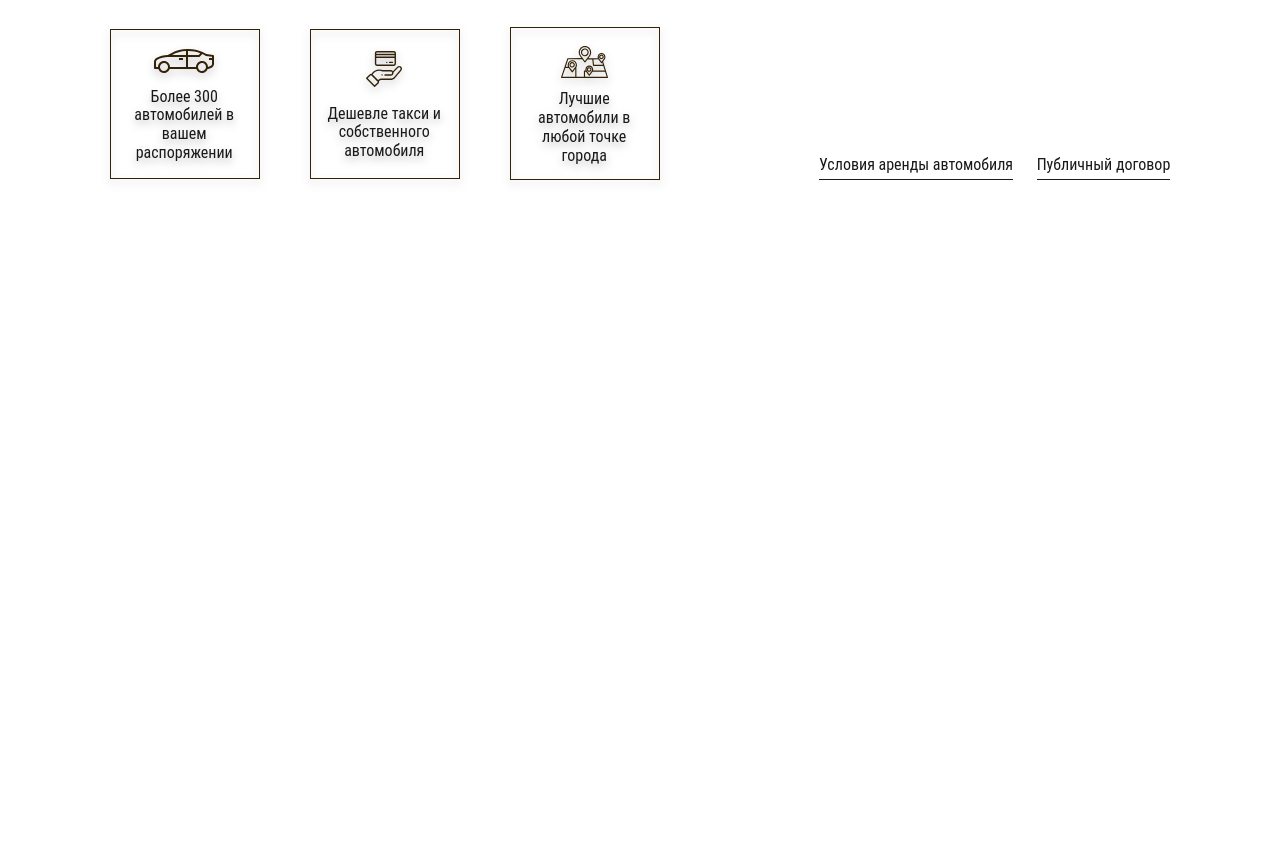
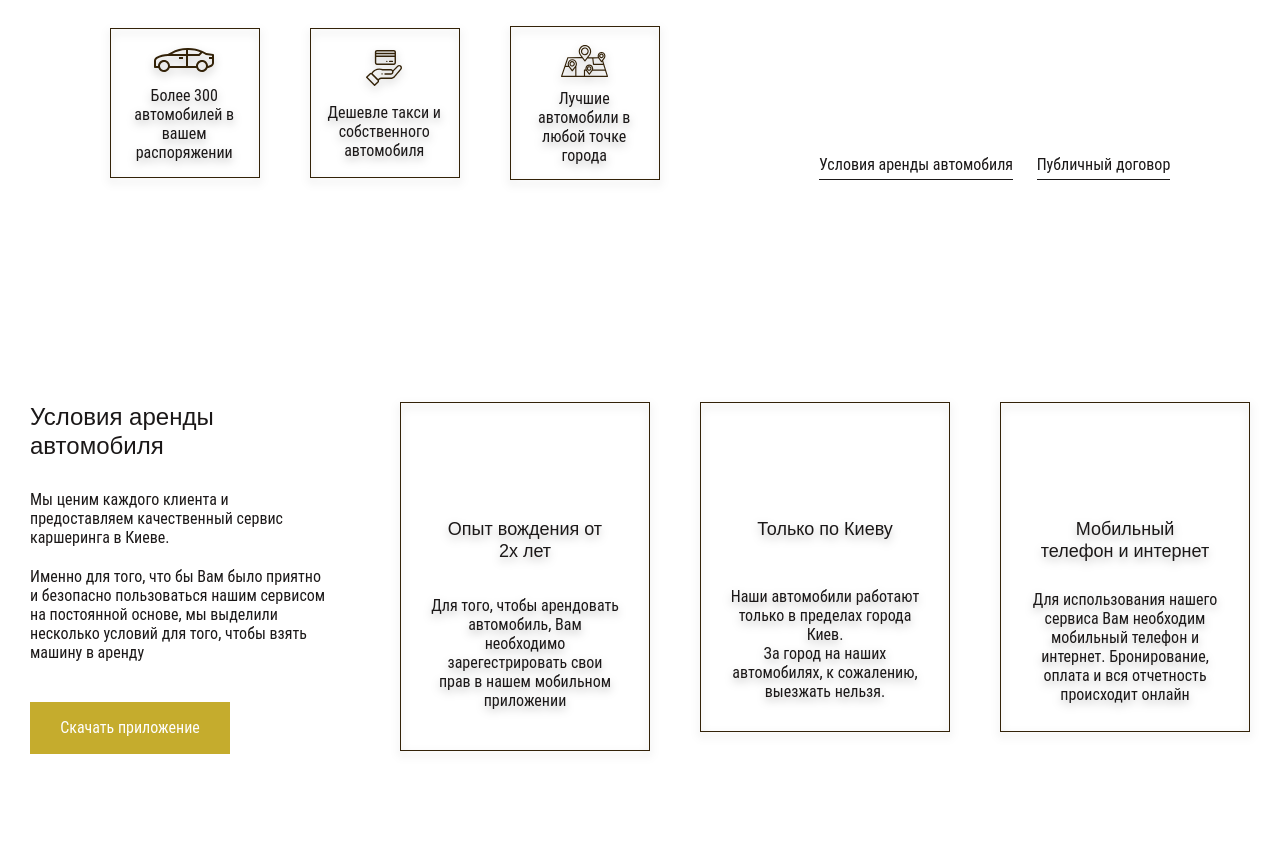
Before and after one commit to UncleScrooge2012/car-sharing, a website: page app/index.html in a window 1280 px wide. Shown: the part 633-1487 px from the top of the page. Before the commit the page ends 935 px from the top, so only its background shows below. Drawn offline with Linux system fonts and the light colour scheme; files whose address does not match are found by name.

Commit message:
feat: add section conditions

```diff
--- a/app/index.html
+++ b/app/index.html
@@ -156,6 +156,59 @@
         <!-- /.container -->
       </section>
       <!-- /.hero -->
+      <section class="conditions">
+        <div class="container">
+          <div class="conditions__inner">
+            <div class="conditions__info">
+              <h2 class="conditions__titel">
+                Условия аренды автомобиля
+              </h2>
+              <p class="conditions__text">
+                Мы ценим каждого клиента и предоставляем качественный сервис каршеринга в Киеве.
+              </p>
+              <p class="conditions__text">
+                Именно для того, что бы Вам было приятно и безопасно пользоваться нашим сервисом на
+                постоянной основе, мы выделили несколько условий для того, чтобы взять машину в аренду
+              </p>
+              <a class="conditions__btn btn btn-link" href="#" >Скачать приложение</a>
+            </div>
+            <!-- /.conditions__info -->
+
+            <ul class="conditions__list">
+              <li class="conditions__item item-condition">
+                <h3 class="item-condition__titel">
+                  Опыт вождения от 2х лет
+                </h3>
+                <p class="item-condition__text">
+                  Для того, чтобы арендовать автомобиль, Вам необходимо зарегестрировать
+                  свои прав в нашем мобильном приложении
+                </p>
+              </li>
+              <li class="conditions__item item-condition ">
+                <h3 class="item-condition__titel">
+                  Только по Киеву
+                </h3>
+                <p class="item-condition__text">
+                  Наши автомобили работают только в пределах города <br>Киев.<br>
+                  За город на наших автомобилях, к сожалению, выезжать нельзя.
+                </p>
+              </li>
+              <li class="conditions__item item-condition ">
+                <h3 class="item-condition__titel">
+                  Мобильный телефон и интернет
+                </h3>
+                <p class="item-condition__text">
+                  Для использования нашего сервиса Вам необходим мобильный телефон и интернет.
+                  Бронирование, оплата и вся отчетность происходит онлайн
+                </p>
+              </li>
+            </ul>
+          </div>
+          <!-- /.conditions__inner -->
+        </div>
+        <!-- /.container -->
+      </section>
+      <!-- /.conditions -->
     </main>
     <!-- /.main -->
   </div>
--- a/app/sass/_settings.sass
+++ b/app/sass/_settings.sass
@@ -16,7 +16,7 @@ body
   display: flex
   flex-direction: column
 
-  +fontRobot(1.6rem, 1.87rem, $dark)
+  +fontRobot(1.6rem, 1.9rem, $dark)
 
 a
   text-decoration: none
--- a/app/sass/main.sass
+++ b/app/sass/main.sass
@@ -7,3 +7,4 @@
 
 @import 'templates/header'
 @import 'templates/hero'
+@import 'templates/conditions'
--- /dev/null
+++ b/app/sass/templates/_conditions.sass
@@ -0,0 +1,56 @@
+.conditions
+  padding: 10rem 0
+
+  &__inner
+    +displayFlex(space-between, start )
+
+  &__titel
+    margin: 0
+    margin-bottom: 3rem
+    max-width: 19rem
+    +fontFira(2.4rem, 2.9rem, $dark)
+  &__text
+    width: 30rem
+    & + p
+      margin: 2rem 0 4rem
+
+  &__list
+    +displayFlex(space-between, start )
+
+.item-condition
+  flex-direction: column
+  +displayFlex(space-between, center )
+  min-width: 25rem
+  padding: 11.5rem 0 2.5rem
+  border: 1px solid $main
+  filter:  drop-shadow(0px 4px 4px rgba(0, 0, 0, 0.25))
+  &:nth-child(1)
+    padding-bottom: 4rem
+    & h3
+      margin-bottom: 3.4rem
+  &:nth-child(2)
+    padding-bottom: 3rem
+    & h3
+      margin-bottom: 4.7rem
+    & p
+      max-width: 20.7rem
+  &:nth-child(3)
+    padding-bottom: 2.7rem
+    & h3
+      margin-bottom: 2.8rem
+
+  & + li
+    margin-left: 5rem
+
+
+
+  &__titel
+    margin: 0
+    max-width: 17rem
+    +fontFira(1.8rem, 2.2rem, $dark)
+    text-align: center
+
+  &__text
+    margin: 0
+    max-width: 19rem
+    text-align: center
```
Also changed, not shown: app/main.css, app/sass/_grid.sass (line endings or trailing spaces).
